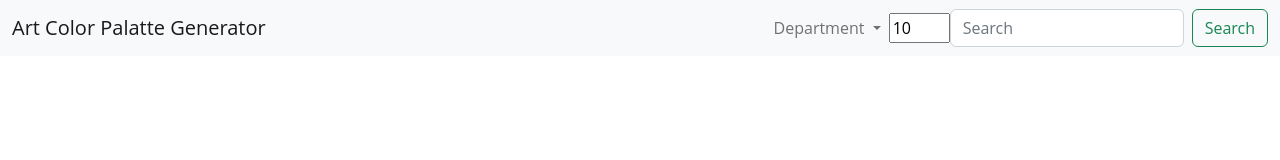
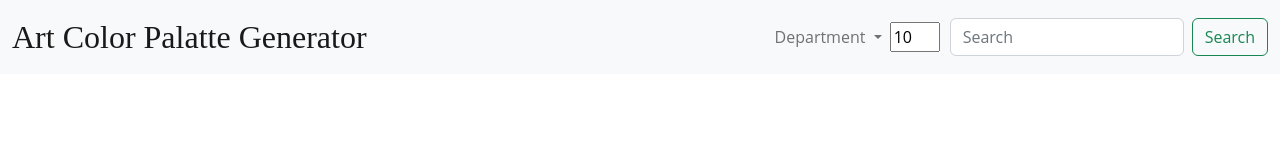
Before and after one commit to laurenh064/343-f22-p2, a website: page index.html in a window 1280 px wide. Drawn offline with nearby package versions, Linux system fonts and the light colour scheme.

Commit message:
small style changes

```diff
--- a/css/style.css
+++ b/css/style.css
@@ -4,7 +4,8 @@
 /* force scrollbar */
 html { overflow-y: scroll; }
 
-body { font-family: 'Open Sans', sans-serif;
+body {
+  font-family: 'Open Sans', sans-serif;
 padding: 0 !important;}
 
 
@@ -67,3 +68,18 @@ padding: 0 !important;}
   height: 100%;
   border-radius: 10px;
 }
+
+.navbar-brand {
+  font-weight: 500;
+  font-size: 2rem;
+  font-family: 'Playfair Display', serif;
+}
+
+#numItemsInput {
+  width: 50px;
+  margin-right: 10px;
+}
+
+#dropdown-item {
+  font-size: 2rem;
+}
```
